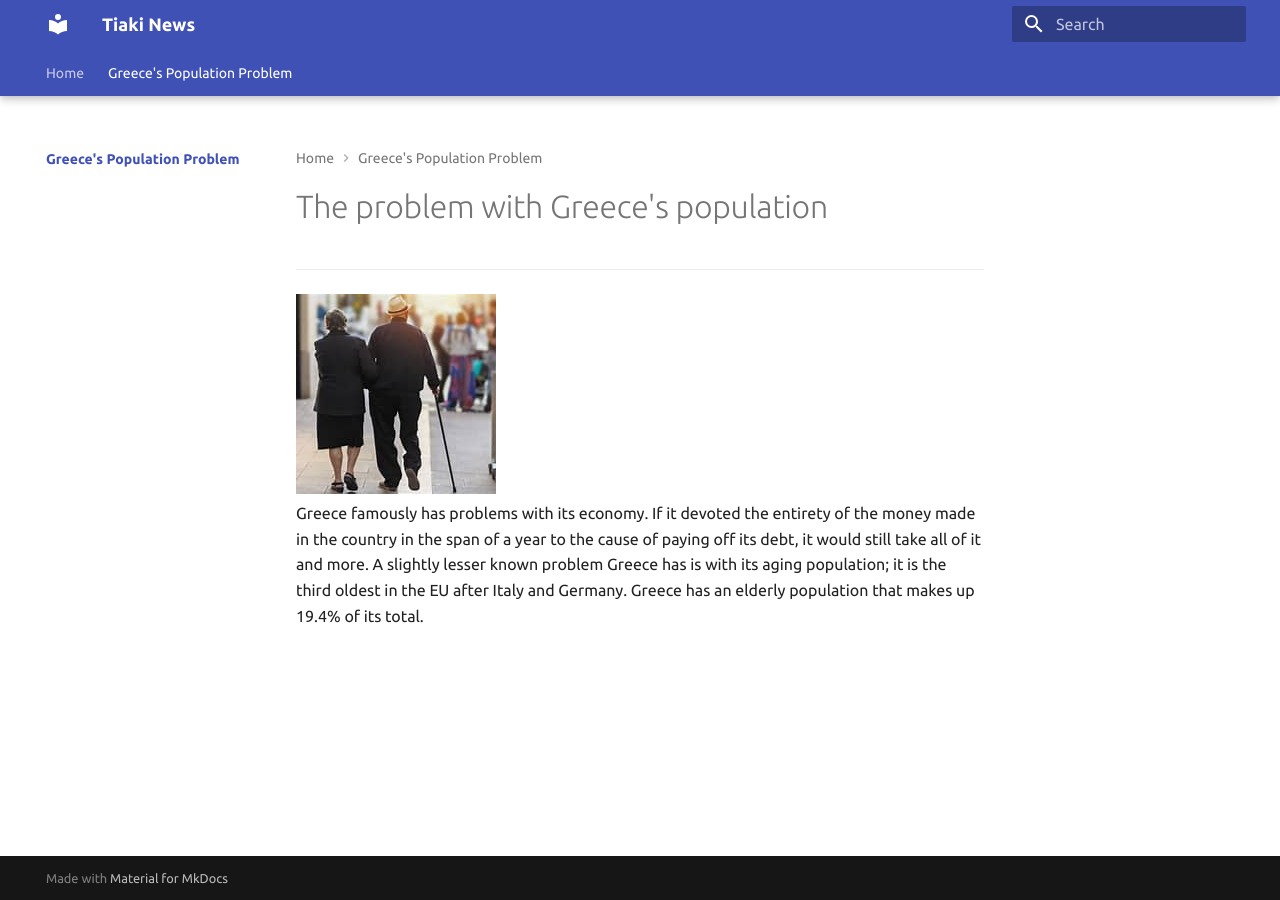
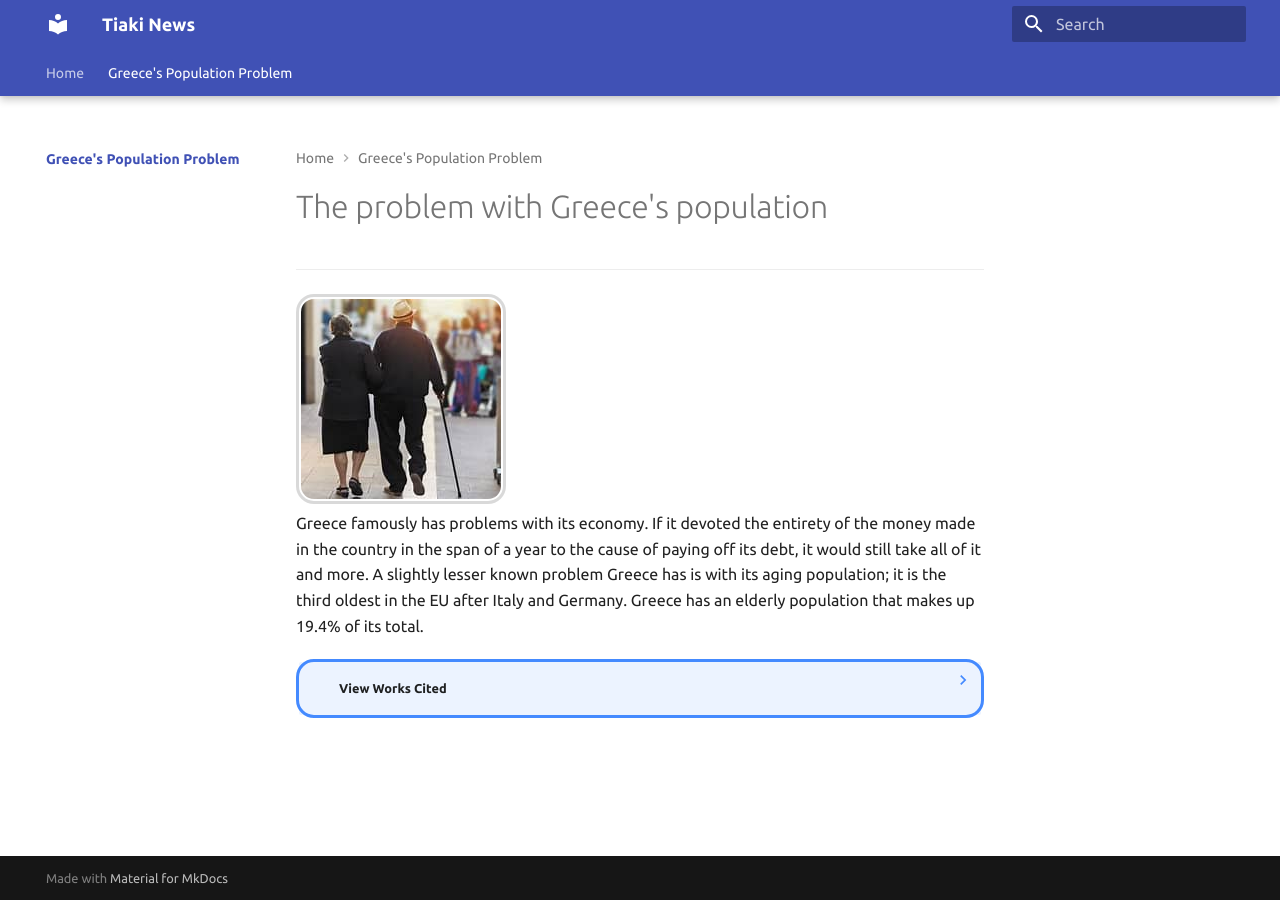
Before and after one commit to tiaki-py/tsen, an MkDocs documentation site: the page built from docs/Greece's Population Problem/index.md, in a window 1280 px wide. Built offline with MkDocs 1.6.1 and Material for MkDocs 9.7.7, drawn with Linux system fonts in a browser that asks for light colours.

Commit message:
Got CSS and collapsibles to work

```diff
--- a/docs/Greece's Population Problem/index.md
+++ b/docs/Greece's Population Problem/index.md
@@ -2,6 +2,9 @@ Author: Terrance Schotsman
 # The problem with Greece's population
 ***
 
-![Greece is one of the oldest countries in the EU.](../assets/articles/greece/greece-aging-population.jpg)
+[<img src="../assets/articles/greece/greece-aging-population.jpg" >](https://www.ekathimerini.com/economy/1266242/greece-bracing-for-demographic-shift-as-aging-accelerates/)
 <br>
 Greece famously has problems with its economy. If it devoted the entirety of the money made in the country in the span of a year to the cause of paying off its debt, it would still take all of it and more. A slightly lesser known problem Greece has is with its aging population; it is the third oldest in the EU after Italy and Germany. Greece has an elderly population that makes up 19.4% of its total.
+
+???- note "View Works Cited"
+    bibliography here type shi
--- /dev/null
+++ b/docs/assets/stylesheets/extra.css
@@ -0,0 +1,88 @@
+
+
+
+:root {
+  --glass-radius: 18px;
+  --glass-border-light: rgba(0, 0, 0, 0.15);
+  --glass-border-light-hover: rgba(0, 0, 0, 0.45);
+  --glass-bg-light: rgba(255, 255, 255, 0.08);
+  --glass-bg-light-hover: rgba(255, 255, 255, 0.15);
+  --glass-shadow-light: 0 14px 32px rgba(0, 0, 0, 0.35);
+
+  --glass-border-dark: rgba(255, 255, 255, 0.18);
+  --glass-border-dark-hover: rgba(255, 255, 255, 0.4);
+  --glass-bg-dark: rgba(255, 255, 255, 0.05);
+  --glass-bg-dark-hover: rgba(255, 255, 255, 0.1);
+  --glass-shadow-dark: 0 14px 36px rgba(0, 0, 0, 0.6);
+}
+
+
+
+
+.md-content img,
+.md-typeset details {
+  border-radius: var(--glass-radius);
+  border: 3px solid var(--glass-border-light);
+  background: var(--glass-bg-light);
+  backdrop-filter: blur(6px);
+  transition:
+    border-color 0.25s ease,
+    box-shadow 0.25s ease,
+    transform 0.25s ease,
+    background-color 0.25s ease;
+}
+
+
+
+
+.md-content img {
+  padding: 2px;
+}
+
+.md-content img:hover {
+  border-color: var(--glass-border-light-hover);
+  background: var(--glass-bg-light-hover);
+  box-shadow: var(--glass-shadow-light);
+  transform: translateY(-2px);
+}
+
+.md-content a img {
+  cursor: pointer;
+}
+
+
+
+.md-typeset details {
+  box-shadow: none;
+}
+
+.md-typeset details[open] {
+  border-color: var(--glass-border-light-hover);
+  background: var(--glass-bg-light-hover);
+  box-shadow: var(--glass-shadow-light);
+}
+
+.md-typeset details summary {
+  cursor: pointer;
+  font-weight: 600;
+  padding: 0.8rem 1rem;
+}
+
+
+.md-typeset summary::before {
+  display: none;
+}
+
+
+[data-md-color-scheme="slate"] .md-content img,
+[data-md-color-scheme="slate"] .md-typeset details {
+  border-color: var(--glass-border-dark);
+  background: var(--glass-bg-dark);
+}
+
+[data-md-color-scheme="slate"] .md-content img:hover,
+[data-md-color-scheme="slate"] .md-typeset details[open] {
+  border-color: var(--glass-border-dark-hover);
+  background: var(--glass-bg-dark-hover);
+  box-shadow: var(--glass-shadow-dark);
+}
--- a/mkdocs.yml
+++ b/mkdocs.yml
@@ -1,11 +1,23 @@
 site_name: Tiaki News
 site_url: https://tiaki.pages.dev
+
+
+markdown_extensions:
+  - admonition
+  - pymdownx.details
+  - pymdownx.superfences
+
 
 theme:
   name: material
 
   palette:
-    scheme: dark
+  - media: "(prefers-color-scheme: light)"
+    scheme: default
+    accent: blue
+
+  - media: "(prefers-color-scheme: dark)"
+    scheme: slate
     accent: blue
 
   font:
```
Also changed, not shown: docs/stylesheets/extra.css (deleted, +0 -26 lines).
